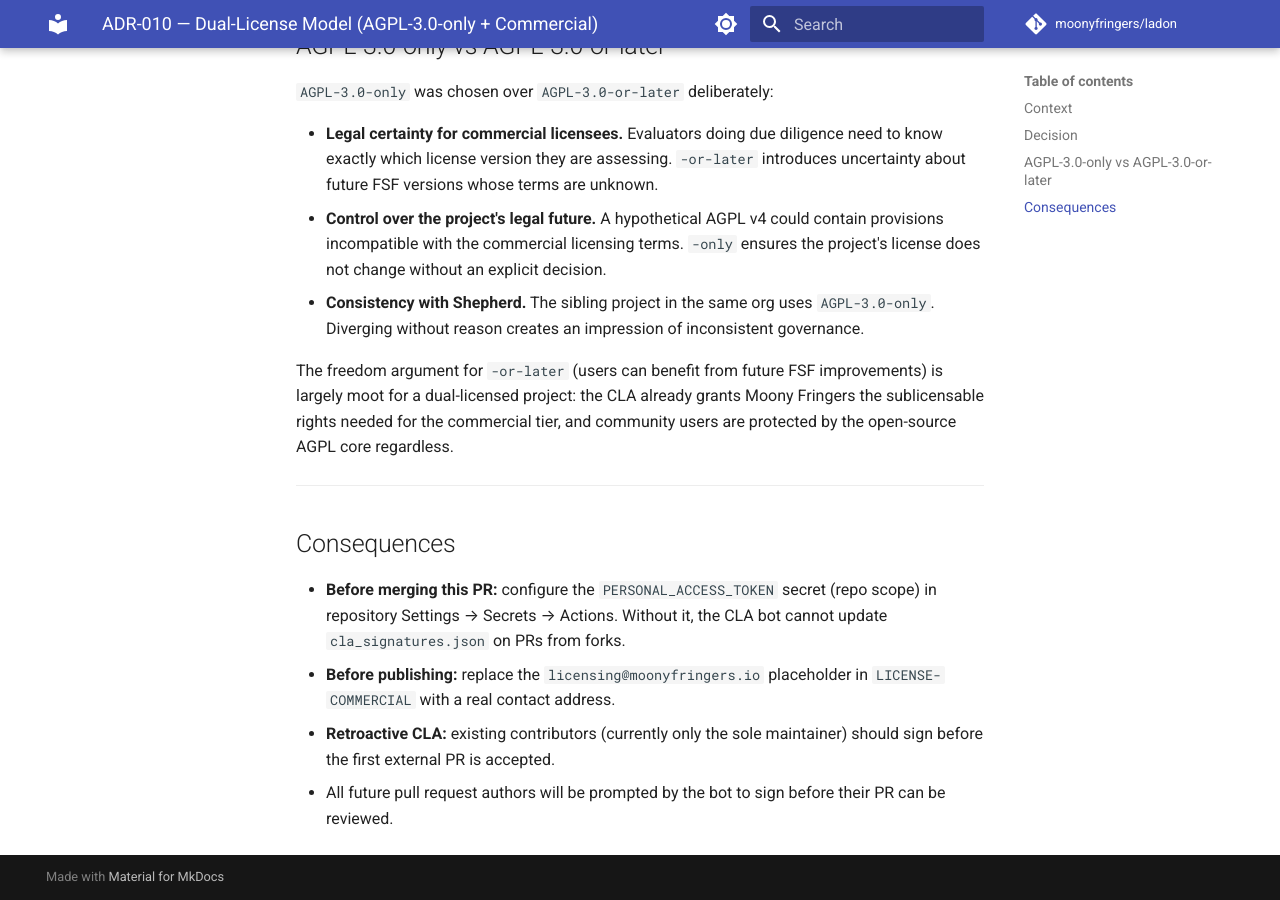
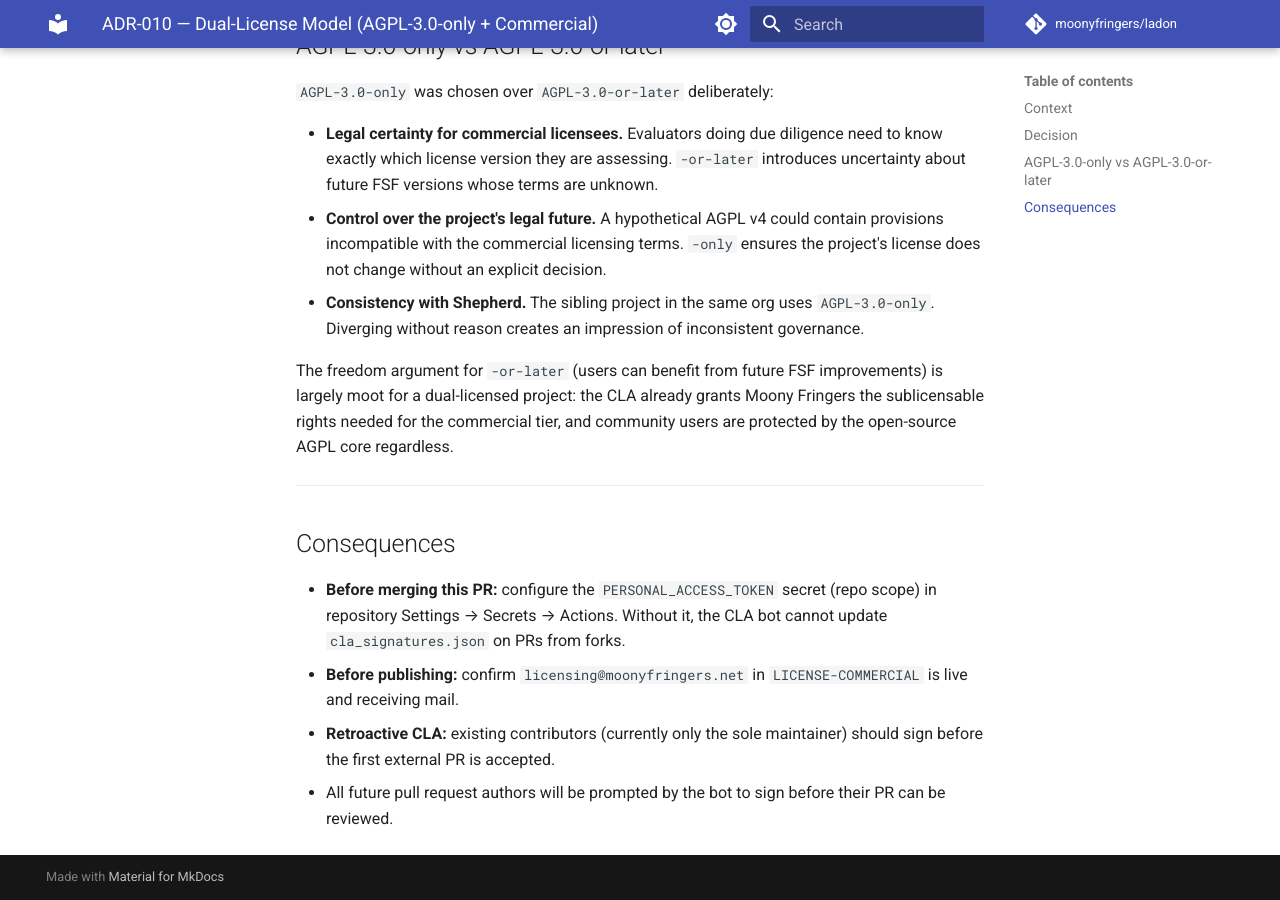
Before and after one commit to MoonyFringers/ladon, an MkDocs documentation site: the page built from docs/decisions/adr-010-dual-license-model.md, in a window 1280 px wide and 900 px high, scrolled down 1064 px. Built offline with MkDocs 1.6.1 and Material for MkDocs 9.7.7, drawn with Linux system fonts in a browser that asks for light colours; comment, search, counter and statistics services are not loaded.

Commit message:
fix(legal): replace moonyfringers.io with moonyfringers.net
Signed-off-by: Alessio Pascucci <feeder81@gmail.com>

```diff
--- a/docs/decisions/adr-010-dual-license-model.md
+++ b/docs/decisions/adr-010-dual-license-model.md
@@ -64,8 +64,8 @@ and community users are protected by the open-source AGPL core regardless.
 - **Before merging this PR:** configure the `PERSONAL_ACCESS_TOKEN` secret
   (repo scope) in repository Settings → Secrets → Actions. Without it, the
   CLA bot cannot update `cla_signatures.json` on PRs from forks.
-- **Before publishing:** replace the `licensing@moonyfringers.io` placeholder
-  in `LICENSE-COMMERCIAL` with a real contact address.
+- **Before publishing:** confirm `licensing@moonyfringers.net` in
+  `LICENSE-COMMERCIAL` is live and receiving mail.
 - **Retroactive CLA:** existing contributors (currently only the sole
   maintainer) should sign before the first external PR is accepted.
 - All future pull request authors will be prompted by the bot to sign before
```
Also changed, not shown: 1 other file.
